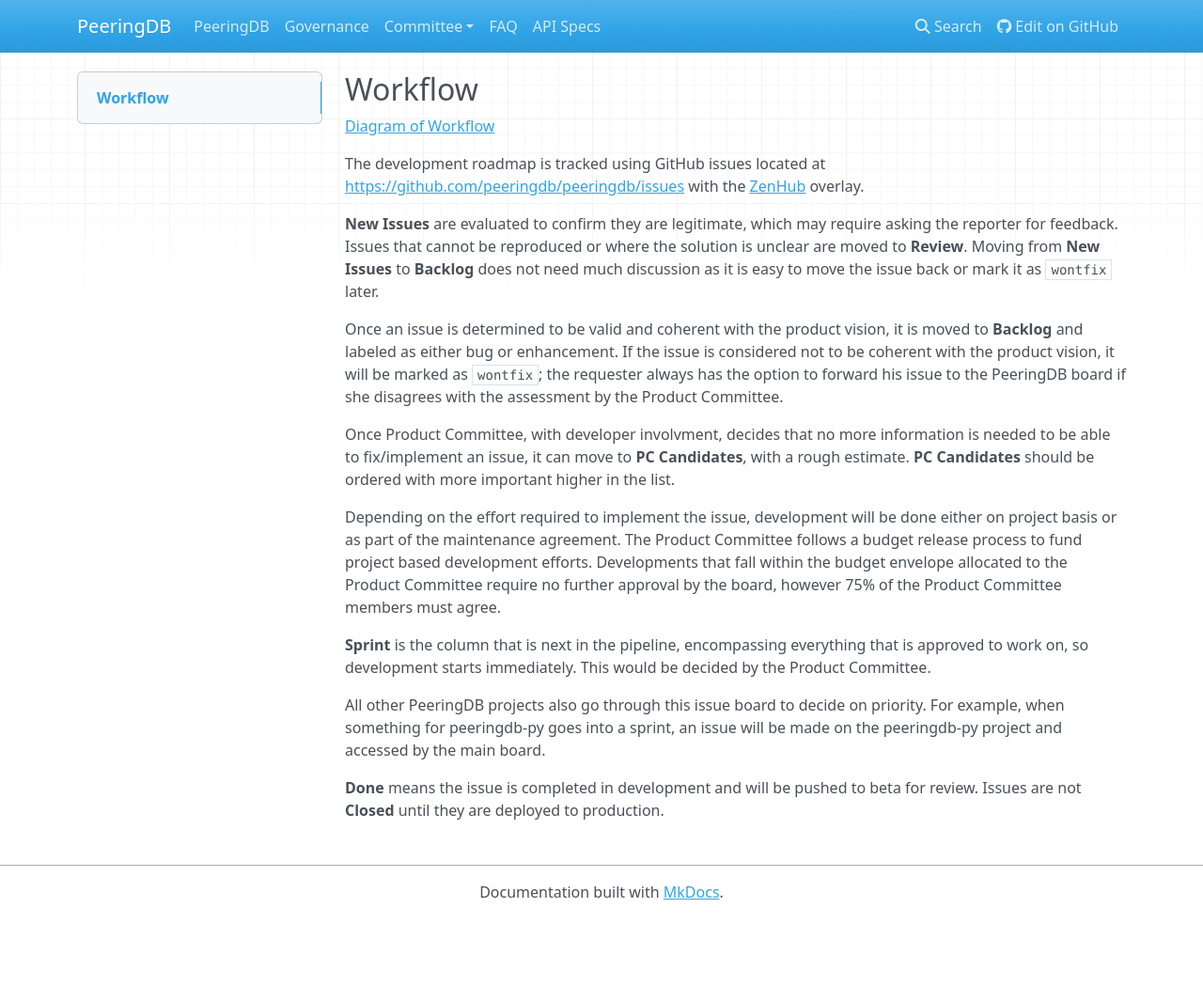
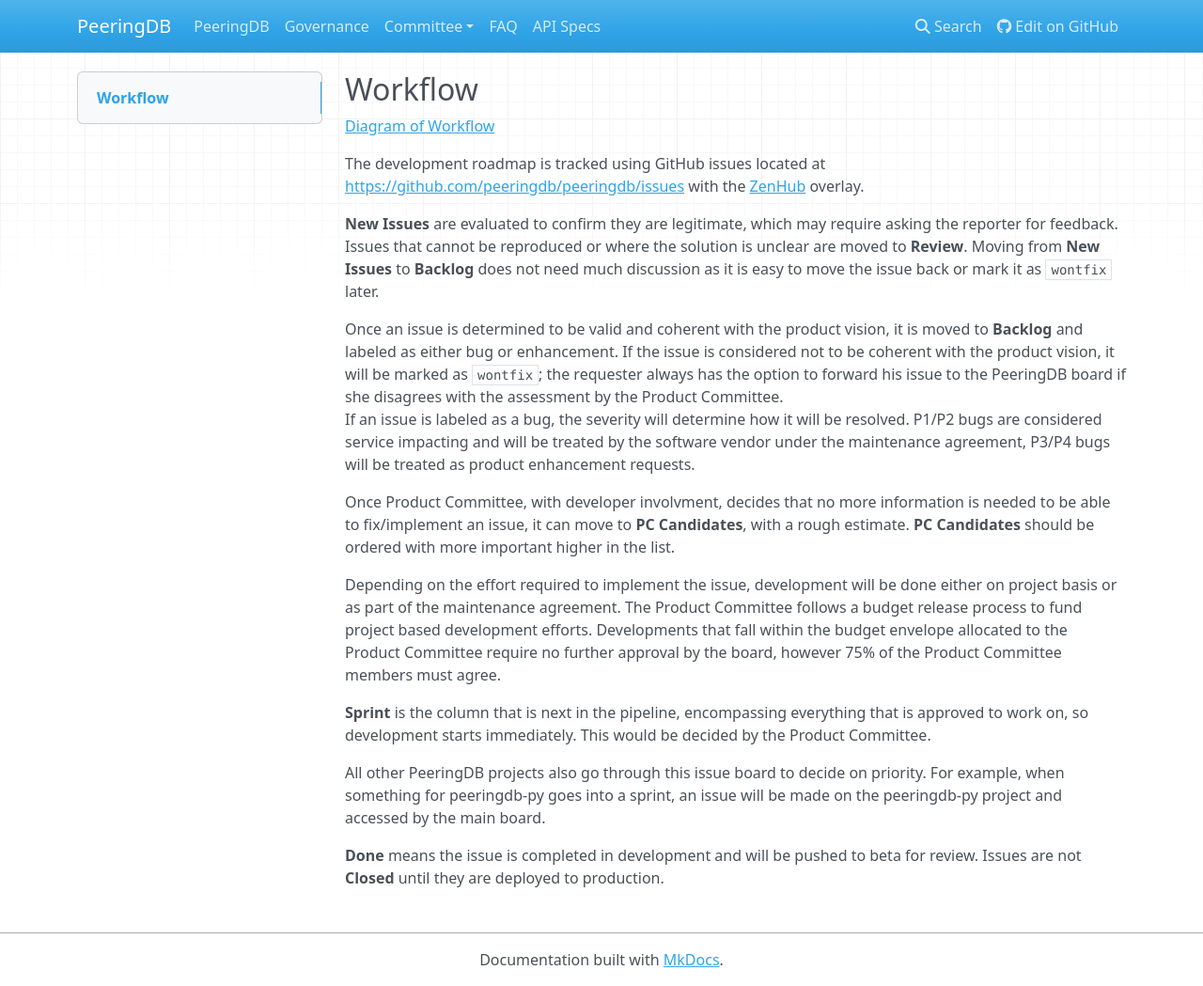
Before and after one commit to peeringdb/docs, an MkDocs documentation site: the page built from docs/committee/product/workflow.md, in a window 1280 px wide and 1049 px high. Shown: the whole window at 94% size. Built offline with MkDocs 1.6.1, drawn with Linux system fonts in a browser that asks for light colours; nearby versions of some CDN libraries; old or Windows-style settings are respelled for this version of MkDocs.

Commit message:
Added section on treatment of bugs

```diff
--- a/docs/committee/product/workflow.md
+++ b/docs/committee/product/workflow.md
@@ -7,6 +7,7 @@
 **New Issues** are evaluated to confirm they are legitimate, which may require asking the reporter for feedback. Issues that cannot be reproduced or where the solution is unclear are moved to **Review**. Moving from **New Issues** to **Backlog** does not need much discussion as it is easy to move the issue back or mark it as `wontfix` later.
 
 Once an issue is determined to be valid and coherent with the product vision, it is moved to **Backlog** and labeled as either bug or enhancement. If the issue is considered not to be coherent with the product vision, it will be marked as `wontfix`; the requester always has the option to forward his issue to the PeeringDB board if she disagrees with the assessment by the Product Committee.
+If an issue is labeled as a bug, the severity will determine how it will be resolved. P1/P2 bugs are considered service impacting and will be treated by the software vendor under the maintenance agreement, P3/P4 bugs will be treated as product enhancement requests.
 
 Once Product Committee, with developer involvment, decides that no more information is needed to be able to fix/implement an issue, it can move to **PC Candidates**, with a rough estimate. **PC Candidates** should be ordered with more important higher in the list.
 
```
